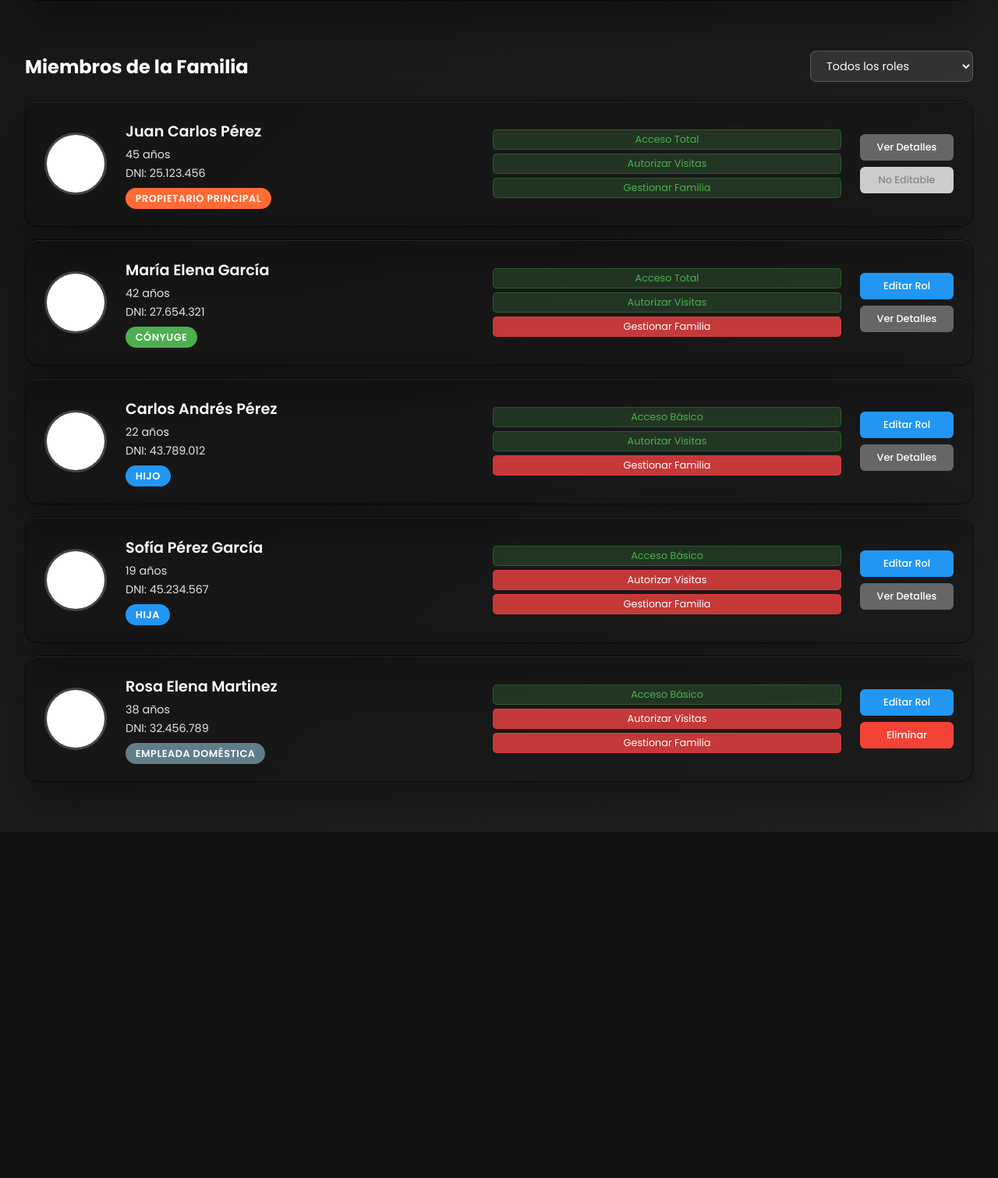
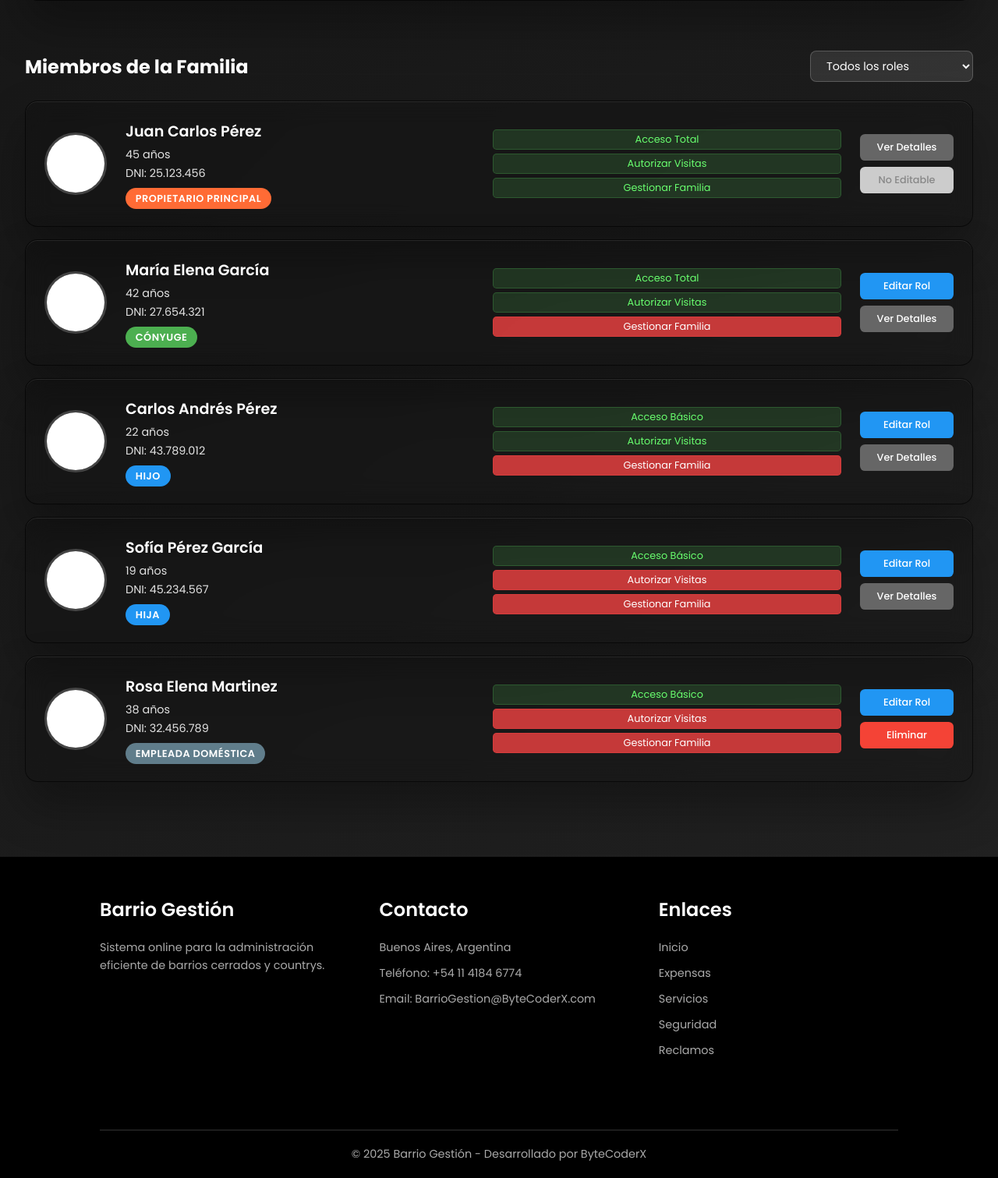
Before and after one commit to ByteCoderX/barriogestion, a PHP site: page /app/dashboard/Cliente/Seguridad/GesPermisos/Permisos.php in a window 1280 px wide. Shown: the part 520-2031 px from the top of the page at 78% size. Before the commit the page ends 1587 px from the top, so only its background shows below. Run offline with PHP 8.4, Linux system fonts and the light colour scheme; grey boxes are pictures that could not be loaded.

```diff
--- a/frontend/app/dashboard/Cliente/Seguridad/GesPermisos/Permisos.css
+++ b/frontend/app/dashboard/Cliente/Seguridad/GesPermisos/Permisos.css
@@ -3,6 +3,7 @@
    ================================== */
 
 /* Deshabilitar selección de texto */
+
 * {
     user-select: none;
     -webkit-user-select: none;
@@ -668,7 +669,7 @@ body.theme-nature .miembro-rol.hijo .rol-badge {
 
 .permiso.activo {
     background-color: rgba(76, 175, 80, 0.2);
-    color: #4CAF50;
+    color: #69ff6f;
     border: 1px solid rgba(76, 175, 80, 0.3);
 }
 
--- a/frontend/app/dashboard/Cliente/Seguridad/GesPermisos/Permisos.php
+++ b/frontend/app/dashboard/Cliente/Seguridad/GesPermisos/Permisos.php
@@ -8,6 +8,7 @@
     <link rel="stylesheet" href="./Permisos.css?v=15">
 </head>
 <body>
+
 
     <header>
         <div class="izq">
@@ -1078,5 +1079,43 @@ function agregarMiembroADOM(miembro) {
     lista.appendChild(card);
 }
     </script>
+
+    <footer>
+        <div class="footer-container">
+            <div class="footer-section">
+                <h3>Barrio Gestión</h3>
+                <p>Sistema online para la administración eficiente de barrios cerrados y countrys.</p>
+                <div class="social-links">
+                    <a href="https://wa.me/5491141846774"><i class="fa-brands fa-whatsapp"></i>
+                    <a href="#"><i class="fab fa-twitter"></i></a>
+                    <a href="https://www.instagram.com/barriogestionbcx/"><i class="fab fa-instagram"></i></a>
+                    <a href="https://www.linkedin.com/in/barriogestion/"><i class="fab fa-linkedin-in"></i></a>
+                </div>
+            </div>
+
+        <div class="footer-section">
+            <h3>Contacto</h3>
+            <ul>
+                    <li><i class="fas fa-map-marker-alt"></i>  Buenos Aires, Argentina</li>
+                    <li><i class="fas fa-phone"></i> Teléfono: +54 11 4184 6774</li>
+                    <li><i class="fas fa-envelope"></i> Email: BarrioGestion@ByteCoderX.com</li>
+                </ul>
+        </div>
+
+        <div class="footer-section">
+            <h3>Enlaces</h3>
+            <ul>
+                <li><a href="index.php">Inicio</a></li>
+                <li><a href="./Expensas/expensas.php">Expensas</a></li>
+                <li><a href="./Servicios/ReservasEC/reservas.php">Servicios</a></li>
+                <li><a href="Seguridad/ControlAccesos/invitado.php">Seguridad</a></li>
+                <li><a href="./Reclamos/quejas.php">Reclamos</a></li>
+            </ul>
+        </div>
+    </div>
+
+    <div class="footer-bottom">
+        <p>&copy; 2025 Barrio Gestión - Desarrollado por ByteCoderX</p>
+    </div>
 </body>
 </html>
```
